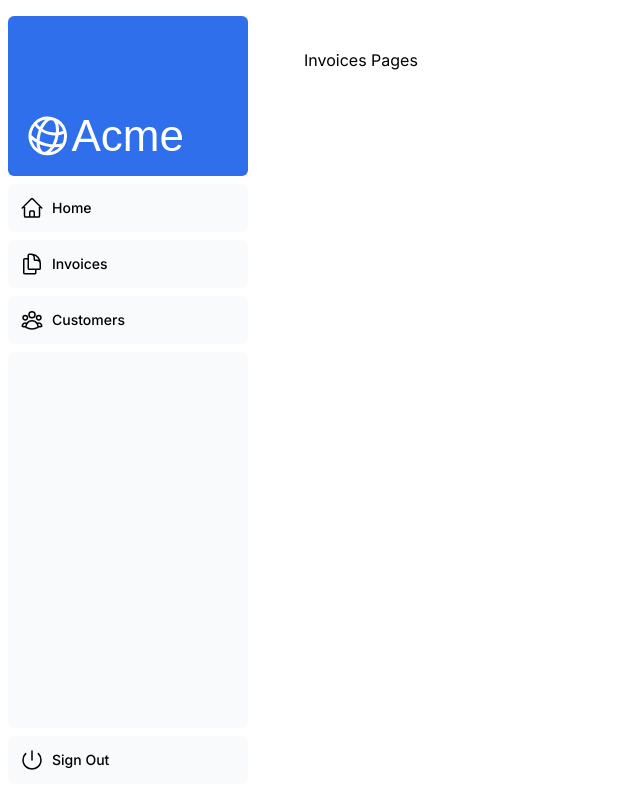
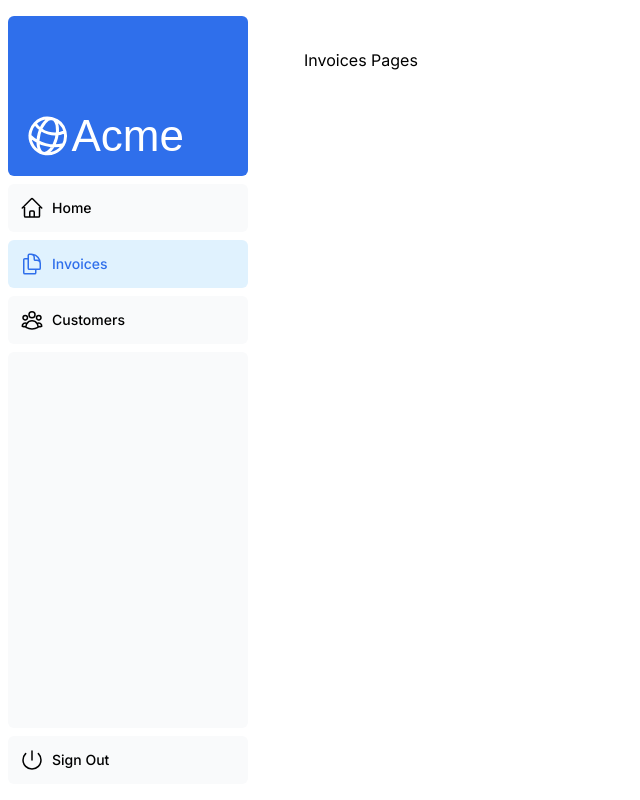
Before and after one commit to AndriamHeritiana/nextjs-dashboard, a Next.js app: page /dashboard/invoices in a window 1280 px wide. Shown: the whole page, without its empty margins (0-640 px from the left). Built offline with nearby package versions, Linux system fonts and the light colour scheme; a web font is replaced by a local one.

Commit message:
feature/next-01: navigation entre les pages

```diff
--- a/app/ui/dashboard/nav-links.tsx
+++ b/app/ui/dashboard/nav-links.tsx
@@ -1,9 +1,12 @@
+'use client';
 import {
   UserGroupIcon,
   HomeIcon,
   DocumentDuplicateIcon,
 } from '@heroicons/react/24/outline';
-
+import Link from "next/link";
+import {usePathname} from "next/navigation";
+import clsx from "clsx";
 // Map of links to display in the side navigation.
 // Depending on the size of the application, this would be stored in a database.
 const links = [
@@ -17,19 +20,25 @@
 ];
 
 export default function NavLinks() {
+  const pathname = usePathname();
   return (
     <>
       {links.map((link) => {
         const LinkIcon = link.icon;
         return (
-          <a
+          <Link
             key={link.name}
             href={link.href}
-            className="flex h-[48px] grow items-center justify-center gap-2 rounded-md bg-gray-50 p-3 text-sm font-medium hover:bg-sky-100 hover:text-blue-600 md:flex-none md:justify-start md:p-2 md:px-3"
+            className={clsx(
+                "flex h-[48px] grow items-center justify-center gap-2 rounded-md bg-gray-50 p-3 text-sm font-medium hover:bg-sky-100 hover:text-blue-600 md:flex-none md:justify-start md:p-2 md:px-3",
+                {
+                  'bg-sky-100 text-blue-600': pathname === link.href,
+                },
+            )}
           >
             <LinkIcon className="w-6" />
             <p className="hidden md:block">{link.name}</p>
-          </a>
+          </Link>
         );
       })}
     </>
```
